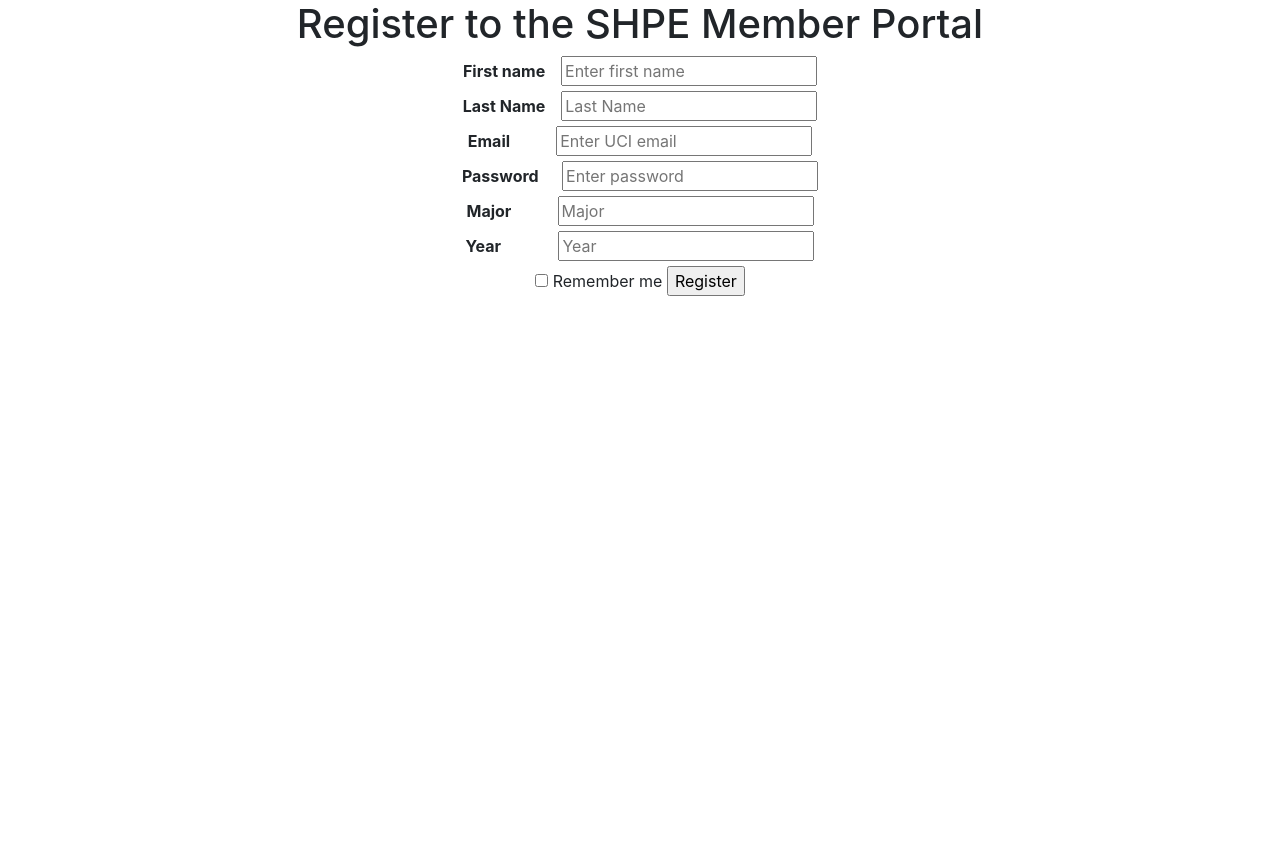
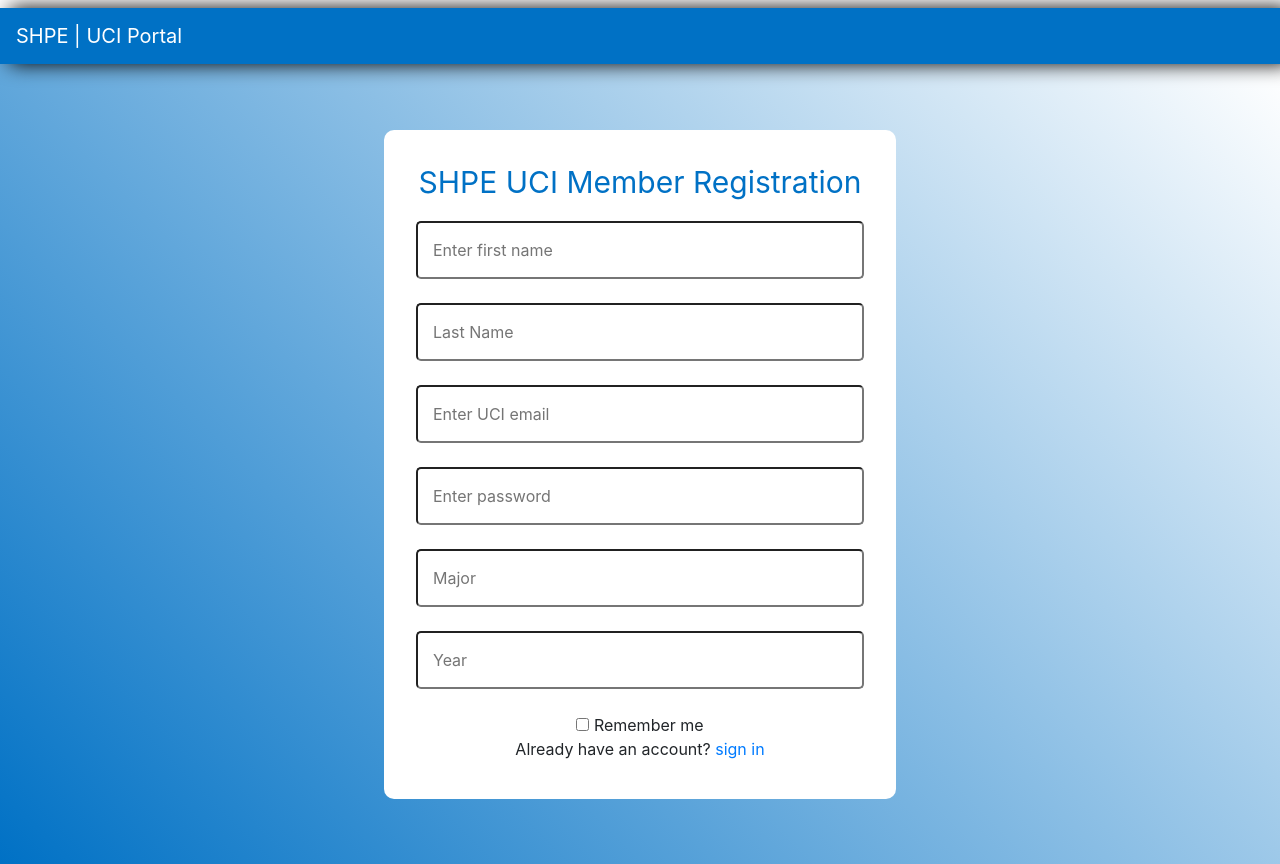
Before and after one commit to SHPE-at-UCI/shpe-uci-portal, a Flask app: page /auth/register in a window 1280 px wide. Before the commit the page ends 296 px from the top, so only its background shows below. Run offline with Flask 2, Linux system fonts and the light colour scheme; some libraries are stand-ins or nearby versions.

Commit message:
Almost done

```diff
--- /dev/null
+++ b/app/static/css/register.css
@@ -0,0 +1,96 @@
+.navbar {
+    background-color: #0071C5;
+    box-shadow: 10px 0px 20px black;
+    color: white;
+    min-height: 7vh;
+}
+
+.navbar-brand {
+    color: white;
+    font-size: 20px;
+}
+
+* {
+	margin: 0px;
+	padding: 0px;
+	box-sizing: border-box;
+
+}
+
+h1 {
+  justify-content: center;
+  align-items: center;
+  color: #0071C5;
+}
+
+
+#Form_name {
+    font-size: 30px;
+    color: #0071C5;
+    text-align: center;
+    padding: 0px;
+}
+
+
+#form {
+    width: 100%;
+    min-height: 100vh;
+    display: -webkit-box;
+    display: -webkit-flex;
+    display: -moz-box;
+    display: -ms-flexbox;
+    display: flex;
+    flex-wrap: wrap;
+    justify-content: center;
+    align-items: center;
+    align-self: center;
+    background: #399be6;
+    background: -webkit-linear-gradient(-135deg, #ffffff, #0071C5);
+    background: -o-linear-gradient(-135deg, #ffffff, #0071C5);
+    background: -moz-linear-gradient(-135deg, #ffffff, #0071C5);
+    background: linear-gradient(-135deg, #ffffff, #0071C5);
+    text-align: center;
+}
+
+
+input[type=text], input[type=password], input[type=email]{
+    width: 35vw;
+    border-radius: 5px;
+    -webkit-border-radius: 5px;
+    padding: 15px;
+    display: -webkit-box;
+    display: -webkit-flex;
+    display: -moz-box;
+    display: -ms-flexbox;
+    display: block;
+    margin:0 auto;
+    justify-content: center;
+  }
+
+input[type=submit] {
+    display: -webkit-box;
+    display: -webkit-flex;
+    display: -moz-box;
+    display: -ms-flexbox;
+    display: block;
+    margin:0 auto;
+    justify-content: center;
+  }
+
+#registration-form {
+        width: 40vw;
+        background: #fff;
+        border-radius: 10px;
+        overflow: hidden;
+        min-height: 50vh;
+        display: -webkit-box;
+        display: -webkit-flex;
+        display: -moz-box;
+        display: -ms-flexbox;
+        display: flex;
+        flex-wrap: wrap;
+        justify-content: center;
+        align-items: center;
+        align-self: center;
+        padding: 30px 30px 30px 30px;
+}
--- a/app/templates/auth/register.html
+++ b/app/templates/auth/register.html
@@ -2,43 +2,44 @@
 
 <h1>
     {% block title %}
-    <div class="text-center">Register to the SHPE Member Portal</div>
+    <title>SHPE UCI - Registration</title>
+    <link rel="stylesheet" href="../../static/css/register.css"/>
     {% endblock %}
 </h1>
 <!-- You can change Register to anything else.-->
 {% endblock %} {% block content %}
 <!-- All your body content goes here! -->
 
-<div class="container text-center">
+
+<nav class="navbar sticky-top">
+    <a class="navbar-brand" href="#">SHPE | UCI Portal</a>
+</nav>
+
+<div id=form >
+    <div id="registration-form">
+        <p id="Form_name"> SHPE UCI Member Registration</b></p>
         <form method="post">
-        <label for="first_name"> <b>First name&nbsp;&nbsp;&nbsp;</b> </label>
             <input
+                type="text"
                 name="first_name"
                 placeholder="Enter first name"
                 id="first_name"
                 required
             /><br />
-        <label for="last_name"> <b>Last Name&nbsp;&nbsp;&nbsp;</b></label>
             <input
+                type="text"
                 placeholder="Last Name"
                 name="last_name"
                 id="last_name"
                 required
             /><br />
-        <label for="email">
-            <b
-                >Email &nbsp;&nbsp; &nbsp; &nbsp; &nbsp; &NonBreakingSpace;</b
-            ></label
-        >
             <input
-            class="center"
                 type="Email"
                 placeholder="Enter UCI email"
                 name="email"
                 id="email"
                 required
             /><br />
-        <label for="password"> <b>Password &nbsp;&nbsp; &nbsp;</b> </label>
             <input
                 type="password"
                 placeholder="Enter password"
@@ -47,15 +48,24 @@
                 required
             /><br />
             <label for="Major">
-            <b>Major &nbsp;&nbsp; &nbsp; &nbsp; &nbsp; &nbsp;</b></label
-        >
-        <input placeholder="Major" name="major" id="major" required /><br />
-        <label for="Year">
-            <b>Year &nbsp; &nbsp; &nbsp; &nbsp; &nbsp; &nbsp; &nbsp; </b></label
-        >
-        <input placeholder="Year" name="year" id="year" required /><br />
-        <input type="checkbox" name="remember" /> Remember me
-        <input type="submit" value="Register" />
+            <input
+            type="text"
+            placeholder="Major"
+            name="major"
+            id="major"
+            required
+         /> <br />
+            <input
+            type="text"
+            placeholder="Year"
+            name="year"
+            id="year"
+            required
+        /> <br />
+            <input type="checkbox" name="remember" /> Remember me <br/>
+            Already have an account? <a href="#">sign in</a>
         </form>
     </div>
+</div>
+
 {% endblock %}
```
Lines whose indentation alone changed are shown as unchanged.
